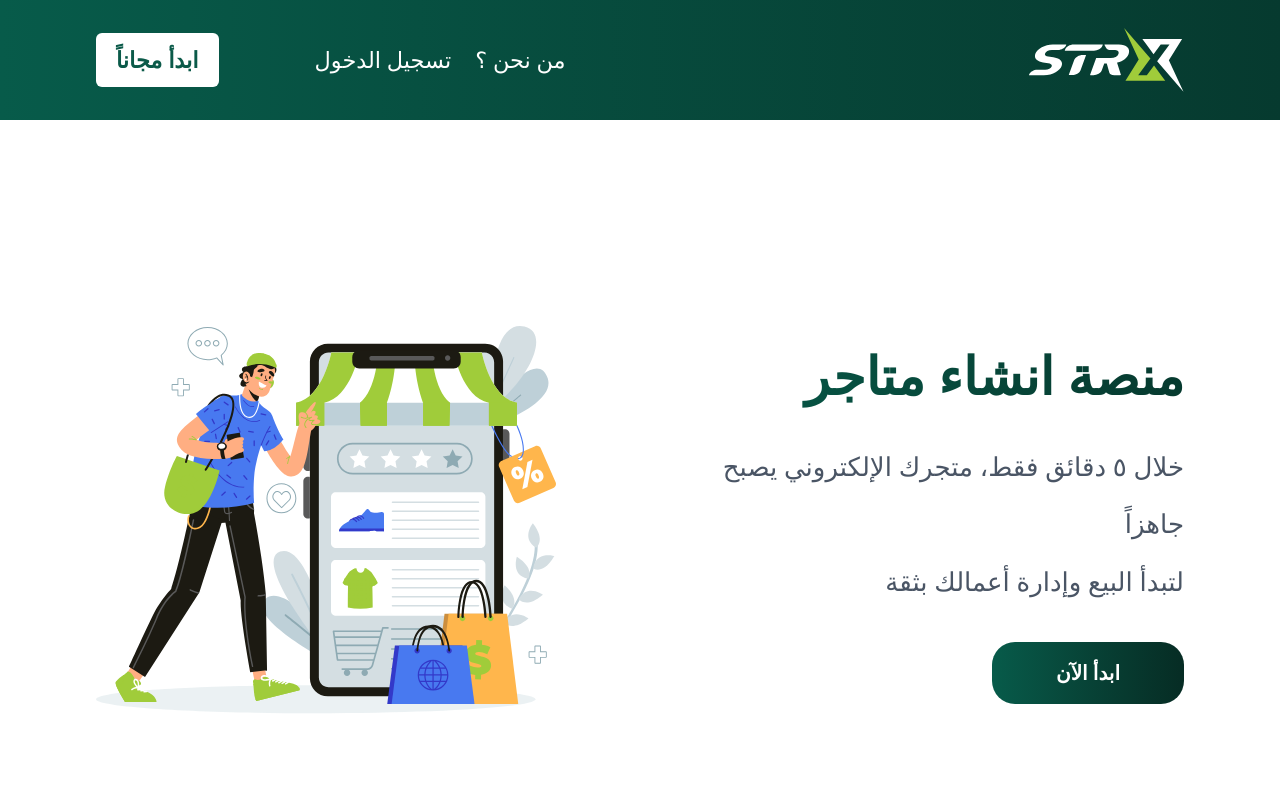
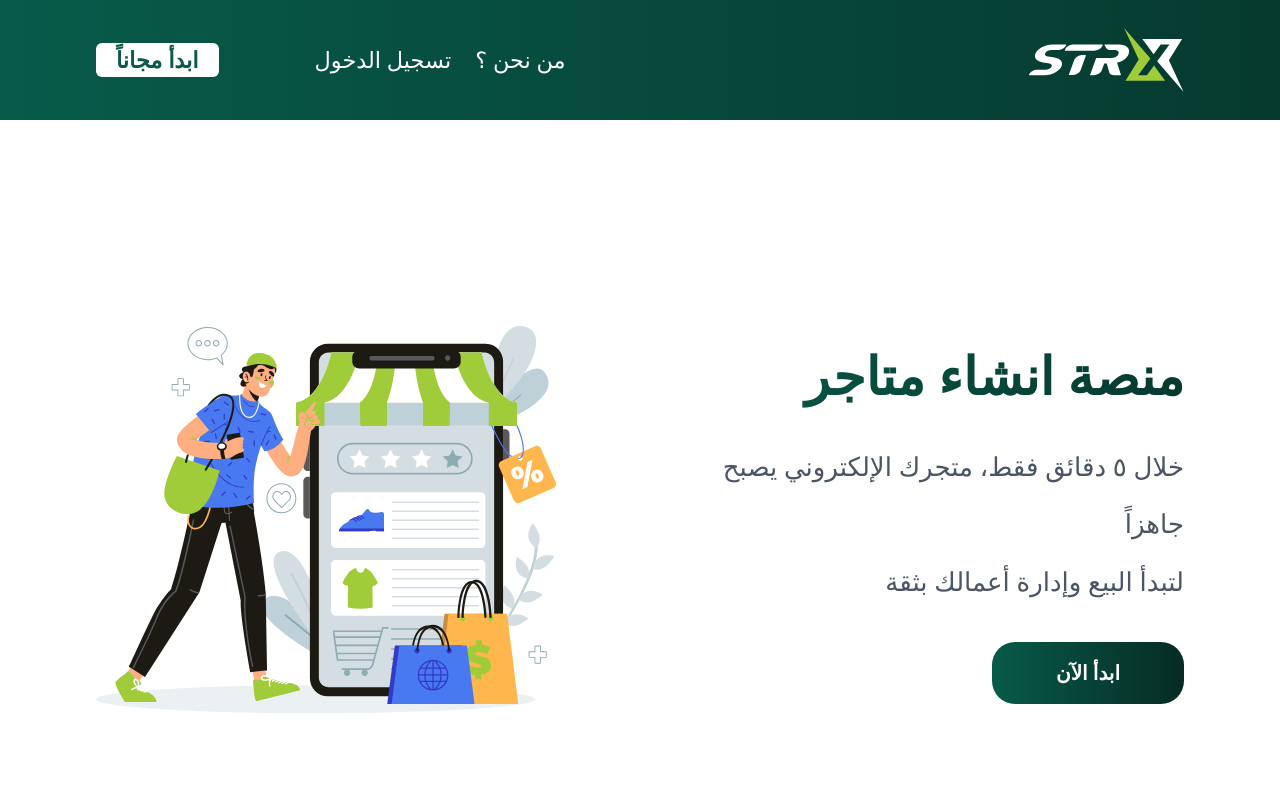
Before and after one commit to nesmamanasra/strx-co, a React (Vite) app: page / in a window 1280 px wide. Shown: the top 800 px of the page. Built offline with nearby package versions, Linux system fonts and the light colour scheme.

Commit message:
edit link

```diff
--- a/src/app/components/layouts/Navbar.jsx
+++ b/src/app/components/layouts/Navbar.jsx
@@ -24,7 +24,7 @@ export default function Navbar({
 
           <a
             href="#start"
-             className="ms-6 lg:ms-20 rounded-md bg-white px-5 py-2.5 font-semibold text-[#0B5A49] hover:bg-white/90"
+             className="ms-6 lg:ms-20 rounded-md bg-white px-5 py-1.1 font-semibold text-[#0B5A49] hover:bg-white/90"
             style={{ fontSize: btnFs }}
           >
             ابدأ مجاناً
```
